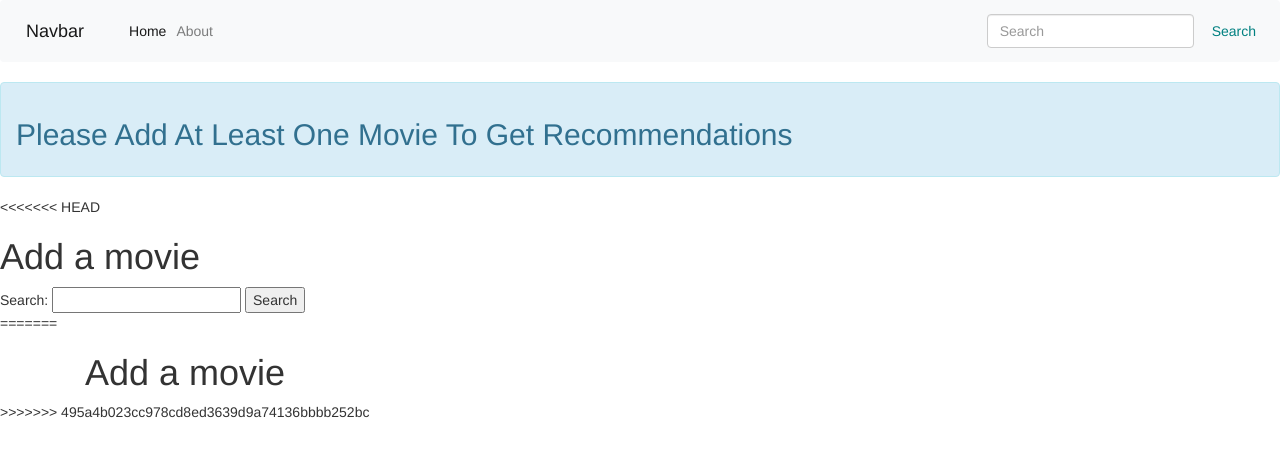
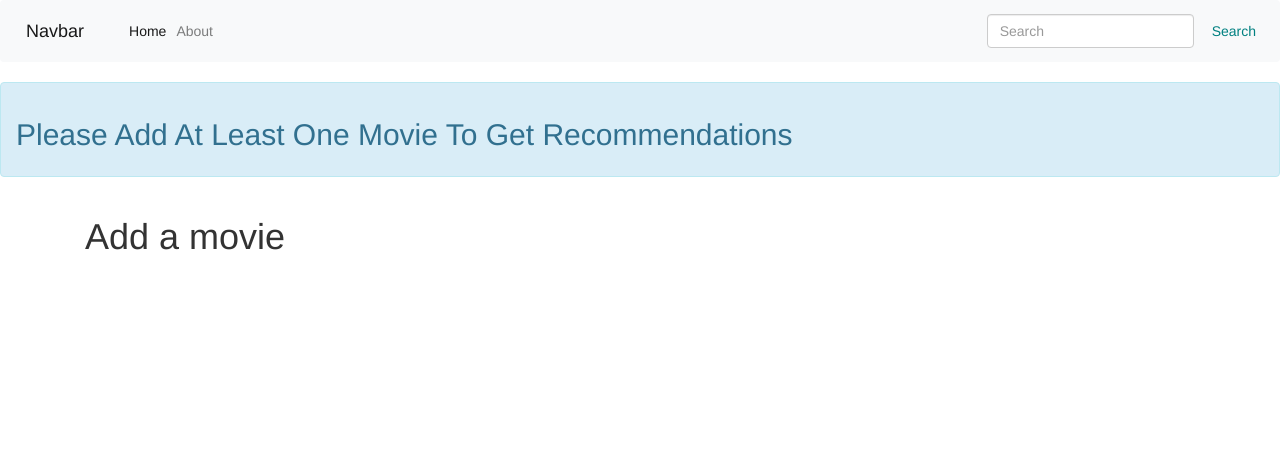
Before and after one commit to Kebin-Lin/sdproject1, a Flask app: page /addmovie in a window 1280 px wide. Shown: the top 457 px of the page. Run offline with Flask 2, Linux system fonts and the light colour scheme; a user stored in the database is signed in; data comes from the database, SQL or seed files in the repository; some libraries are stand-ins or nearby versions.

Commit message:
fixed merge conflict

```diff
--- a/templates/addmovie.html
+++ b/templates/addmovie.html
@@ -49,34 +49,6 @@
     <h2>{{each}}</h2>
 </div>
 {%endfor%}
-<<<<<<< HEAD
-    <h1>Add a movie</h1>
-    <form action="/addmovie">
-        Search: <input type="text" name="movie">
-        <input type="submit" value="Search">
-    </form>
-    {% for results in searchresults %}
-    <div class="card" style="width: 20rem;">
-        <img class="card-img-top" src={{results["Poster"]}} alt="Card image cap">
-        <div class="card-body" style="oveflow:auto">
-            <form action="/movie" method="POST">
-                <button type="submit" class="btn btn-link" name="title" value="{{results["imdbID"]}}">{{results["Title"]}}</button>
-            </form>
-            <br>
-            <form action="/addmovie" method="POST">
-
-                <button class="btn btn-primary" type="submit" name="add" value={{results["imdbID"]}}>
-                    Add
-                </button>
-
-            </form>
-
-        </div>
-    </div>
-    <br>
-    {% endfor %}
-
-=======
 <div class="container" style="backgound-color:blue">
 			<h1>Add a movie</h1>
 
@@ -106,5 +78,4 @@
 				{% endfor %}
 		</div>
  </div>
->>>>>>> 495a4b023cc978cd8ed3639d9a74136bbbb252bc
 {% endblock %}
```
